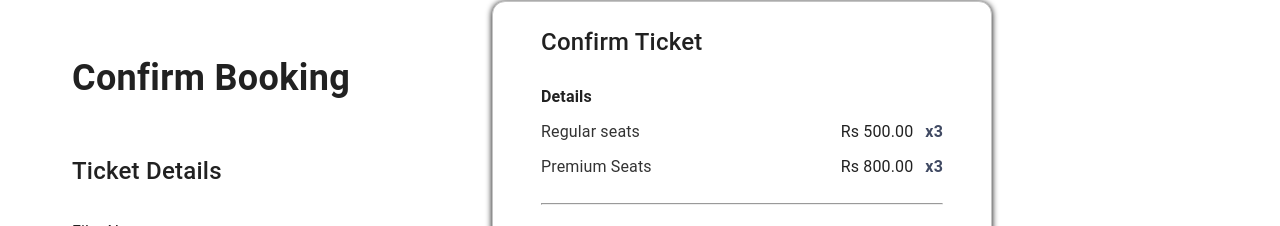
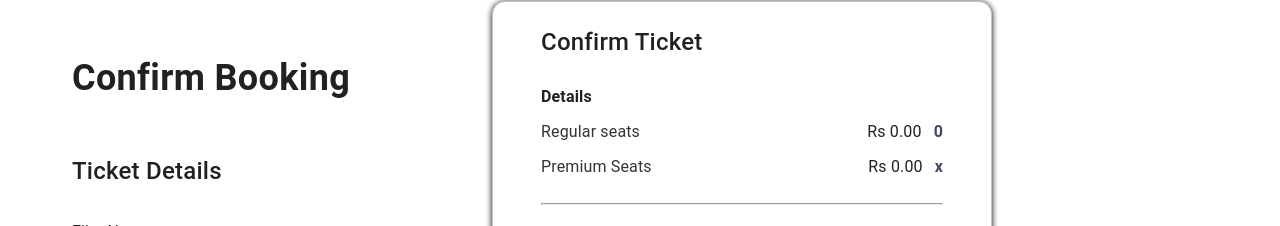
Before and after one commit to mohammedkharoda/Tix-Id, a React (Create React App) app: page /confirmTicket/1 in a window 1280 px wide. Shown: the part 89-315 px from the top of the page. Built offline with nearby package versions, Linux system fonts and the light colour scheme.

Commit message:
selecting seats

```diff
--- a/src/SeatsSelections/SeatsDisplay.js
+++ b/src/SeatsSelections/SeatsDisplay.js
@@ -10,6 +10,7 @@ import { useNavigate, useParams } from "react-router-dom";
 import { useDispatch, useSelector } from "react-redux";
 import { slotActions } from "../components/Slices/ticketShow";
 const SeatsDisplay = () => {
+  const selectedSlot = useSelector((state) => state.slot.SelectedTheatre);
   const seatsSelect = useSelector((state) => state.slot.SeatSelected);
   const [seatNameRender, setSeatNameRender] = useState();
   const [seatSideRender, setSeatSideRender] = useState();
@@ -22,12 +23,13 @@ const SeatsDisplay = () => {
     const Siderow = [];
     let count = 1;
     for (let seat = 1; seat < 81; seat++) {
-      const seatsData = { name: "", isSelected: false };
+      const seatsData = { name: "", isSelected: false, price: "" };
       if (seat <= 10) {
         if (seat == 10) {
           count = 10;
         }
         seatsData.name = "A" + count;
+        seatsData.price = 200;
       }
       if (seat >= 11 && seat <= 20) {
         count = 1;
@@ -121,12 +123,25 @@ const SeatsDisplay = () => {
   const { id } = useParams();
 
   const handler = (SeatName) => {
-    let multipleSeatsHandler = [...multipleSeats, SeatName.name];
-    if (seatsSelect.seatName.length < 3) {
-      dispatch(slotActions.seatsSelected(multipleSeatsHandler));
-      setMultipleSeats(multipleSeatsHandler);
+    let isExist = seatsSelect.seatName?.findIndex(
+      (seat) => seat === SeatName.name
+    );
+    console.log("Exist", isExist);
+
+    if (isExist !== -1) {
+      console.log(seatsSelect);
+      let seatRemove = seatsSelect.seatName;
+      console.log("11111111", seatRemove);
+      let tempName = seatRemove.slice(isExist, 1);
+      console.log("temp==>>", tempName);
     } else {
-      alert("To many Seats!");
+      let multipleSeatsHandler = [...multipleSeats, SeatName.name];
+      if (seatsSelect.seatName.length < 5) {
+        dispatch(slotActions.seatsSelected(multipleSeatsHandler));
+        setMultipleSeats(multipleSeatsHandler);
+      } else {
+        alert("Can't Select more than 5!");
+      }
     }
   };
 
@@ -155,7 +170,7 @@ const SeatsDisplay = () => {
               marginLeft: "72px",
             }}
           >
-            The Screen You Are Watching at
+            The Screen You Are Watching at {selectedSlot.showType.showTypeName}
           </Typography>
 
           <Box
@@ -183,7 +198,7 @@ const SeatsDisplay = () => {
                       }}
                       onClick={() => handler(seatData)}
                     >
-                      {console.log("Redux ==>>", seatsSelect.seatName)}
+                      {/* {console.log("Redux ==>>", seatsSelect.seatName)} */}
                       {/* {console.log("Seats ==>>", seatData.name)} */}
                       {seatData.name}
                     </Box>
@@ -256,7 +271,8 @@ const SeatsDisplay = () => {
                     marginTop: "12px",
                   }}
                 >
-                  Rs 150.000
+                  {selectedSlot.showType.show.showPrice *
+                    seatsSelect.seatName.length}
                 </Typography>
               </Box>
               <Box component="div" className="Seats">
--- a/src/Ticket/ConfirmTicket.js
+++ b/src/Ticket/ConfirmTicket.js
@@ -24,6 +24,13 @@ const ConfirmTicket = () => {
     }
   }, [id]);
 
+  let filteredData = seatsSelect.seatName.filter(
+    (premium) =>
+      premium.startsWith("A") ||
+      premium.startsWith("B") ||
+      premium.startsWith("C")
+  );
+  console.log("", filteredData);
   const navigate = useNavigate();
 
   return (
@@ -347,7 +354,11 @@ const ConfirmTicket = () => {
                           marginLeft: "auto",
                         }}
                       >
-                        Rs 500.00
+                        {`Rs ${
+                          filteredData
+                            ? 0
+                            : selectedSlot.showType.show.showPrice
+                        }.00`}
                       </Typography>
                       <Typography
                         sx={{
@@ -361,7 +372,7 @@ const ConfirmTicket = () => {
                           marginLeft: "12px",
                         }}
                       >
-                        x3
+                        {seatsSelect.seatName.length}
                       </Typography>
                     </Box>
                     {/* Premium-Seats  */}
@@ -389,7 +400,11 @@ const ConfirmTicket = () => {
                           marginLeft: "auto",
                         }}
                       >
-                        Rs 800.00
+                        {`Rs ${
+                          filteredData
+                            ? selectedSlot.showType.show.showPrice * 10
+                            : 0
+                        }.00`}
                       </Typography>
                       <Typography
                         sx={{
@@ -403,7 +418,7 @@ const ConfirmTicket = () => {
                           marginLeft: "12px",
                         }}
                       >
-                        x3
+                        x {}
                       </Typography>
                     </Box>
                     <hr style={{ backgroundColor: "#000" }} />
--- a/src/components/Slices/ticketShow.js
+++ b/src/components/Slices/ticketShow.js
@@ -34,7 +34,7 @@ const initialState = {
   // Seats
   SeatSelected: {
     seatName: [],
-    seatPrice:""
+    seatPrice: "",
   },
 };
 
@@ -61,7 +61,7 @@ const slotSlice = createSlice({
           },
         },
       };
-      console.log("From Redux ==>>", state.SelectedTheatre.showType.showTypeId);
+      console.log("From Redux ==>>", state.SelectedTheatre.showType.show.showPrice);
     },
 
     dateShow(state, action) {
```
